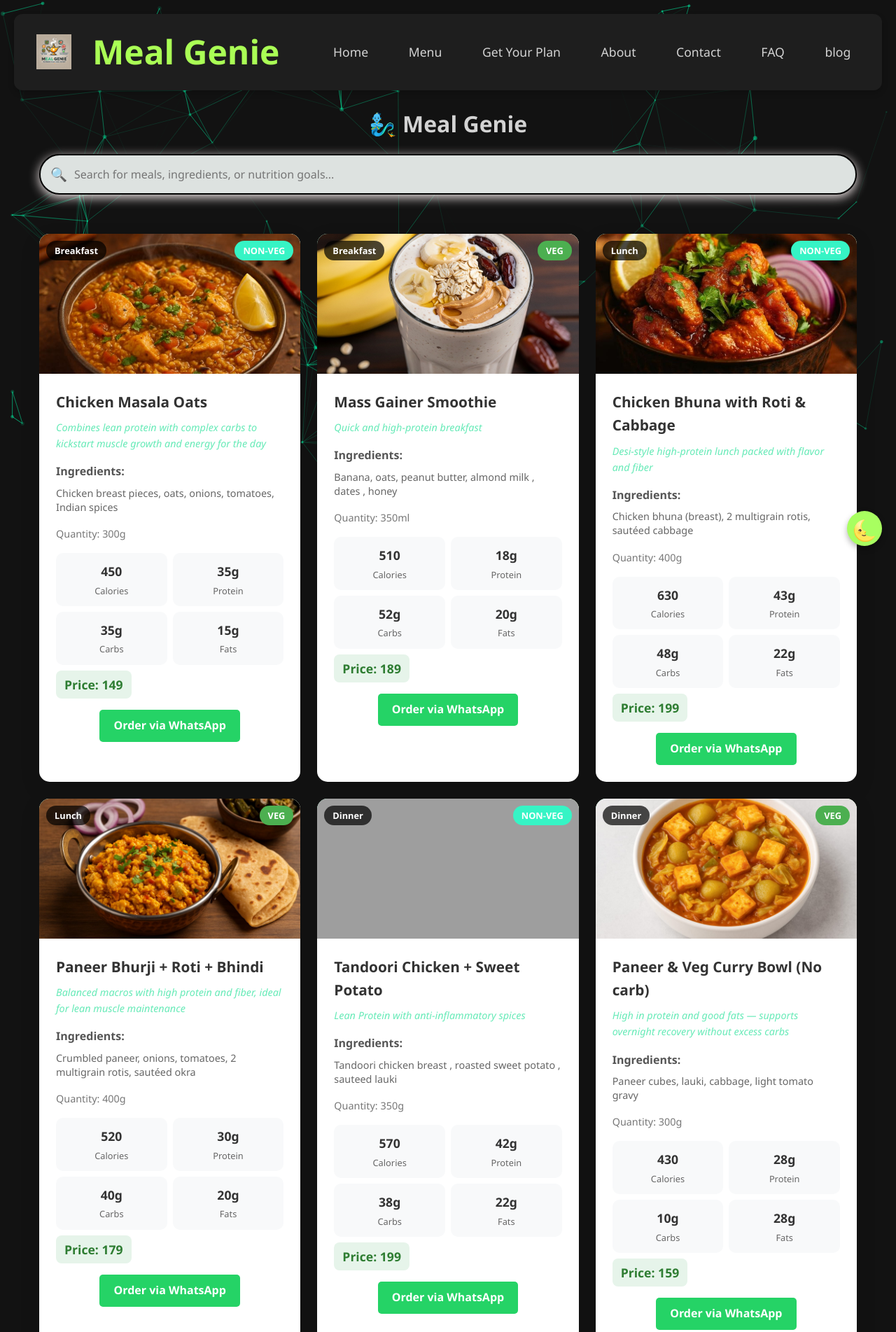
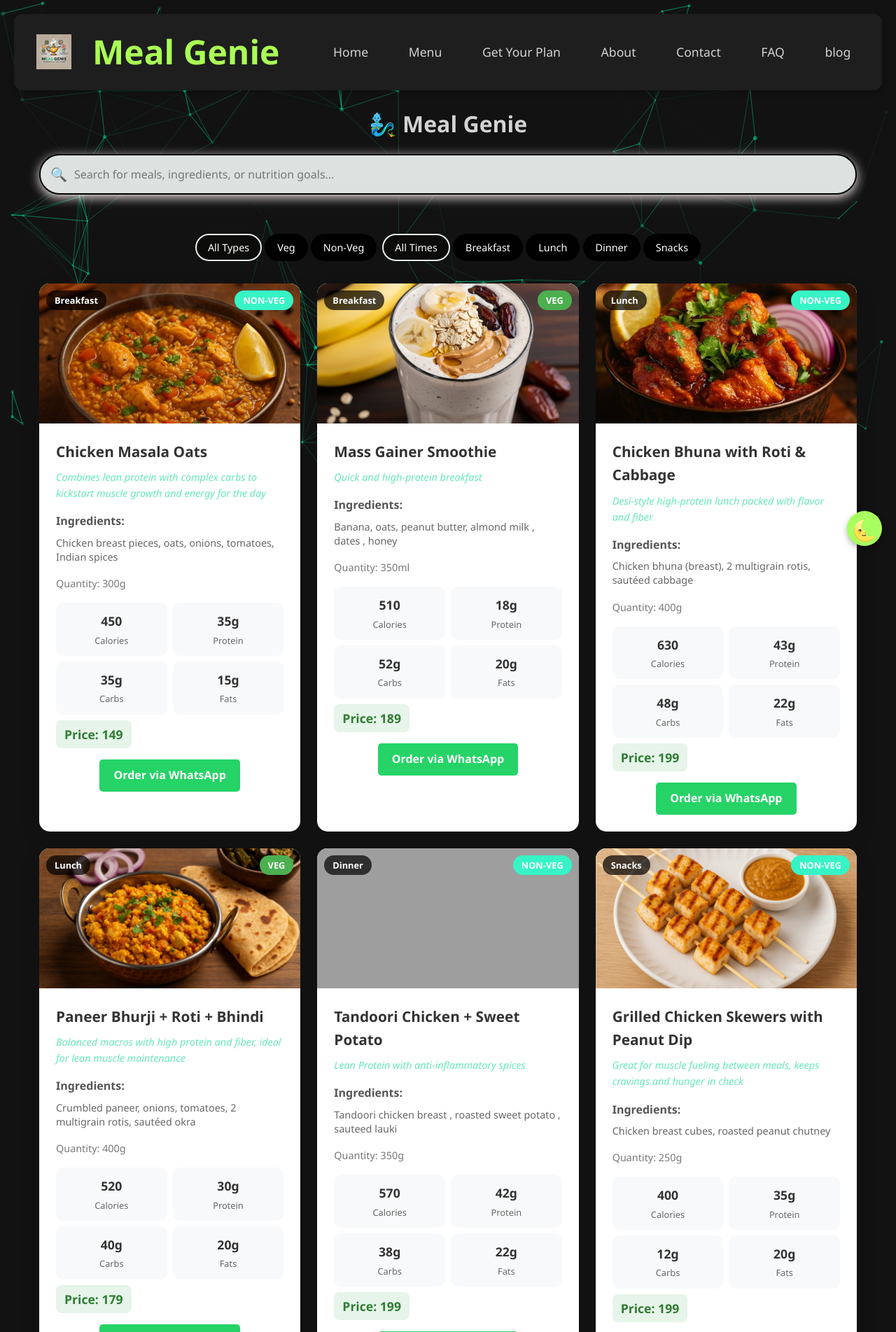
Before and after one commit to jiyad-shaikh/meal-genie, a Flask app: page /menu in a window 1280 px wide. Shown: the top 1903 px of the page at 70% size. Run offline with Flask 3, Linux system fonts and the light colour scheme; some libraries are stand-ins or nearby versions; grey boxes are pictures that could not be loaded.

Commit message:
removed unwanted images and re- added the filters

```diff
--- a/templates/menu.html
+++ b/templates/menu.html
@@ -25,22 +25,35 @@
 
     <div class="main-content">
         <div class="container">
-                <div class="meal-grid" id="all-meals-grid">
+            <div class="filters">
+                <div class="filter-group">
+                    <button class="filter-btn active" data-filter-type="type" data-filter-value="all">All Types</button>
+                    <button class="filter-btn" data-filter-type="type" data-filter-value="veg">Veg</button>
+                    <button class="filter-btn" data-filter-type="type" data-filter-value="non-veg">Non-Veg</button>
                 </div>
+                <div class="filter-group">
+                    <button class="filter-btn active" data-filter-type="mealTime" data-filter-value="all">All Times</button>
+                    <button class="filter-btn" data-filter-type="mealTime" data-filter-value="breakfast">Breakfast</button>
+                    <button class="filter-btn" data-filter-type="mealTime" data-filter-value="lunch">Lunch</button>
+                    <button class="filter-btn" data-filter-type="mealTime" data-filter-value="dinner">Dinner</button>
+                    <button class="filter-btn" data-filter-type="mealTime" data-filter-value="snacks">Snacks</button>
+                </div>
+            </div>
+            <div class="meal-grid" id="all-meals-grid">
+            </div>
             <div class="no-results hidden" id="no-results">
                 <p>No meals found matching your search criteria. Try adjusting your filters!</p>
             </div>
         </div>
     </div>
 
+
     <script>
         // Sample meal data
         const meals = [
-            // Muscle Gain
             {
                 id: 1,
                 name: "Chicken Masala Oats",
-                category: "muscle-gain",
                 type: "non-veg",
                 mealTime: "breakfast",
                 benefit: "Combines lean protein with complex carbs to kickstart muscle growth and energy for the day",
@@ -53,7 +66,6 @@
             {
                 id: 2,
                 name: "Mass Gainer Smoothie",
-                category: "muscle-gain",
                 type: "veg",
                 mealTime: "breakfast",
                 benefit: "Quick and high-protein breakfast",
@@ -66,7 +78,6 @@
             {
                id: 3,
                name: "Chicken Bhuna with Roti & Cabbage",
-               category: "muscle-gain",
                type: "non-veg",
                mealTime: "lunch",
                benefit: "Desi-style high-protein lunch packed with flavor and fiber",
@@ -79,7 +90,6 @@
             {
                 id: 4,
                 name: "Paneer Bhurji + Roti + Bhindi",
-                category: "muscle-gain",
                 type: "veg",
                 mealTime: "lunch",
                 benefit: "Balanced macros with high protein and fiber, ideal for lean muscle maintenance",
@@ -92,7 +102,6 @@
             {
                 id: 5,
                 name: "Tandoori Chicken + Sweet Potato",
-                category: "muscle-gain",
                 type: "non-veg",
                 mealTime: "dinner",
                 benefit: "Lean Protein with anti-inflammatory spices",
@@ -104,21 +113,7 @@
             },
              {
                 id: 6,
-                name: "Paneer & Veg Curry Bowl (No carb)",
-                category: "muscle-gain",
-                type: "veg",
-                mealTime: "dinner",
-                benefit: "High in protein and good fats — supports overnight recovery without excess carbs",
-                ingredients: "Paneer cubes, lauki, cabbage, light tomato gravy",
-                quantity: "300g",
-                nutrition: { calories: 430, protein: 28, carbs: 10, fats: 28 },
-                Image: "/static/images/paneer_curry.jpg",
-                price:"159"
-            },
-             {
-                id: 7,
                 name: "Grilled Chicken Skewers with Peanut Dip",
-                category: "muscle-gain",
                 type: "non-veg",
                 mealTime: "snacks",
                 benefit: "Great for muscle fueling between meals, keeps cravings and hunger in check",
@@ -129,24 +124,8 @@
                 price:"199"
             },
             {
-                id: 8,
-                name: "Tofu Chaat Bowl",
-                category: "muscle-gain",
-                type: "veg",
-                mealTime: "snacks",
-                benefit: "Protein-packed snack for muscle growth",
-                ingredients: "Grilled Tofu , onions , tomatoes , chaat masala , corriander",
-                quantity: "200g",
-                nutrition: { calories: 370, protein: 22, carbs: 15, fats: 20 },
-                Image: "/static/images/tofu_chaat.jpg",
-                price:"149"
-            },
-
-            // Weight Loss
-            {
-                id: 9,
+                id: 7,
                 name: "Eggless Chicken Sandwich (Curd-based)",
-                category: "weight-loss",
                 type: "non-veg",
                 mealTime: "breakfast",
                 benefit: "High protein & gut-friendly twist to a regular sandwich",
@@ -157,9 +136,8 @@
                 price:"149"
             },
             {
-                id: 10,
+                id: 8,
                 name: "Poha with Roasted Peanuts",
-                category: "weight-loss",
                 type: "veg",
                 mealTime: "breakfast",
                 benefit: "Provides sustained energy with fiber and moderate protein — ideal for a weight loss morning meal",
@@ -170,9 +148,8 @@
                 price:"129"
             },
             {
-                id: 11,
+                id: 9,
                 name: "Chicken Breast Curry + Brown Rice",
-                category: "weight-loss",
                 type: "non-veg",
                 mealTime: "lunch",
                 benefit: "Clean high-protein lunch for fat loss",
@@ -183,35 +160,8 @@
                 price:"199"
             },
             {
-                id: 12,
-                name: "Moong Dal + Brown Rice + Lauki Sabzi",
-                category: "weight-loss",
-                type: "veg",
-                mealTime: "lunch",
-                benefit: "Great for digestion and satiety while controlling calorie intake",
-                ingredients: "Moong dal, 1/2 cup brown rice, bottle gourd curry",
-                quantity: "350g",
-                nutrition: { calories: 380, protein: 18, carbs: 45, fats: 10 },
-                Image: "/static/images/moong_dal.jpeg",
-                price:"169"
-            },
-            {
-                id: 13,
-                name: "Chicken Curry + 1 Roti + Cabbage Sabzi",
-                category: "weight-loss",
-                type: "non-veg",
-                mealTime: "dinner",
-                benefit: "Balanced, low-calorie dinner for weight loss and recovery",
-                ingredients: "Chicken curry (lean breast), whole wheat roti, cabbage sabzi, spices",
-                quantity: "1 roti + 150g chicken curry + 100g cabbage sabzi",
-                nutrition: { calories: 360, protein: 28, carbs: 22, fats: 15 },
-                Image: "/static/images/chicken_curry_roti_cabbage.jpeg",
-                price:"199"
-            },
-            {
-                id: 14,
+                id: 10,
                 name: "Rajma Curry + 1 Roti + Bhindi Sabzi",
-                category: "weight-loss",
                 type: "veg",
                 mealTime: "dinner",
                 benefit: "High-fiber, plant-protein dinner for weight loss and gut health",
@@ -222,9 +172,8 @@
                 price:"169"
             },
             {
-                id: 15,
+                id: 11,
                 name: "Chicken-Drumstick-Curd Dip with Carrot Sticks",
-                category: "weight-loss",
                 type: "non-veg",
                 mealTime: "snacks",
                 benefit: "Tasty, hydrating, and low-carb",
@@ -235,9 +184,8 @@
                 price:"169"
             },
             {
-                id: 16,
+                id: 12,
                 name: "Curd Bowl with Chia & Fruits",
-                category: "weight-loss",
                 type: "veg",
                 mealTime: "snacks",
                 benefit: "Supports digestion and keeps hunger away between meals",
@@ -250,9 +198,8 @@
 
             // General Health
              {
-                id: 17,
+                id: 13,
                 name: "Sweet Potato Chicken Hash",
-                category: "general-health",
                 type: "non-veg",
                 mealTime: "breakfast",
                 benefit: "Balanced blend of lean protein and complex carbs",
@@ -262,36 +209,9 @@
                 Image: "/static/images/sweet_potato_chicken_hash.png",
                 price:"169"
             },
-             {
-                id: 18,
-                name: "Oats Upma with Veggies",
-                category: "general-health",
-                type: "veg",
-                mealTime: "breakfast",
-                benefit: "Balanced blend of lean protein and complex carbs",
-                ingredients: "Rolled oats, carrots, cabbage, onions, green chili, ghee",
-                quantity: "250g",
-                nutrition: { calories: 330, protein: 12, carbs: 40, fats: 10 },
-                Image: "/static/images/oats_upma.png",
-                price:"149"
-            },
             {
-                id: 19,
-                name: "Chicken & Lauki Kofta + Roti",
-                category: "general-health",
-                type: "non-veg",
-                mealTime: "lunch",
-                benefit: "Combines hydration from lauki with lean protein for a perfect mid-day boost",
-                ingredients: "Minced chicken, grated lauki, 2 rotis",
-                quantity: "350g",
-                nutrition: { calories: 480, protein: 35, carbs: 40, fats: 18 },
-                Image: "/static/images/minced_chicken_lauki_roti.jpeg",
-                price:"199"
-            },
-            {
-                 id: 20,
+                 id: 14,
                  name: "Paneer Stir Fry + Sweet Potato Mash",
-                 category: "general-health",
                  type: "veg",
                  mealTime: "lunch",
                  benefit: "Balanced meal rich in protein, fiber, and complex carbs",
@@ -303,9 +223,8 @@
 
             },
             {
-                id: 21,
+                id: 15,
                 name: "Grilled Chicken + Boiled Veg Plate",
-                category: "general-health",
                 type: "non-veg",
                 mealTime: "dinner",
                 benefit: "A clean dinner that fuels recovery and keeps you feeling light",
@@ -316,22 +235,8 @@
                 price:"199"
             },
             {
-                id: 22,
-                name: "Tofu Sabzi + Roti + Bhindi",
-                category: "general-health",
-                type: "veg",
-                mealTime: "dinner",
-                benefit: "Supports digestion while providing enough protein and fiber",
-                ingredients: "Tofu, onion-tomato gravy, 1 roti, bhindi sabzi",
-                quantity: "300g",
-                nutrition: { calories: 400, protein: 22, carbs: 35, fats: 15 },
-                Image: "/static/images/tofu_sabzi_roti_bhindi.png",
-                price:"169"
-            },
-            {
-                id: 23,
+                id: 16,
                 name: "Chicken Lettuce Wraps",
-                category: "general-health",
                 type: "non-veg",
                 mealTime: "snacks",
                 benefit: "Clean energy and protein punch – perfect mid-day fuel",
@@ -341,28 +246,20 @@
                 Image: "/static/images/chicken_lettuce_wraps.png",
                 price:"159"
             },
-            {
-                id: 24,
-                name: "Peanut Butter Oats Balls",
-                category: "general-health",
-                type: "veg",
-                mealTime: "snacks",
-                benefit: "Nutritious energy bites rich in healthy fats and fiber",
-                ingredients: "Rolled oats, natural peanut butter, honey, chia seeds",
-                quantity: "3 medium balls (120g)",
-                nutrition: { calories: 250, protein: 10, carbs: 20, fats: 14 },
-                Image: "/static/images/peanut_butter_oats_balls.png",
-                price:"99"
-            }
+
         ];
 
         // DOM elements
         const searchInput = document.getElementById('searchInput');
         const allMealsGrid = document.getElementById('all-meals-grid');
         const noResults = document.getElementById('no-results');
+        const filterButtons = document.querySelectorAll('.filter-btn');
 
         // State
         let searchTerm = '';
+        let currentTypeFilter = 'all';
+        let currentMealTimeFilter = 'all';
+
 
         // Initialize
         function init() {
@@ -378,11 +275,16 @@
             // Filter meals
             const filteredMeals = meals.filter(meal => {
                 const searchLower = searchTerm.toLowerCase();
-                return (
+                const matchesSearch = (
                     meal.name.toLowerCase().includes(searchLower) ||
                     meal.ingredients.toLowerCase().includes(searchLower) ||
                     meal.benefit.toLowerCase().includes(searchLower)
                 );
+
+                const matchesType = (currentTypeFilter === 'all' || meal.type === currentTypeFilter);
+                const matchesMealTime = (currentMealTimeFilter === 'all' || meal.mealTime === currentMealTimeFilter);
+
+                return matchesSearch && matchesType && matchesMealTime;
             });
 
             // Render all filtered meals
@@ -453,6 +355,30 @@
             });
         }
 
+         // Filter button functionality
+            filterButtons.forEach(button => {
+                button.addEventListener('click', (e) => {
+                    const filterType = e.target.dataset.filterType;
+                    const filterValue = e.target.dataset.filterValue;
+
+                    // Remove 'active' class from all buttons of the same filter type
+                    document.querySelectorAll(`.filter-btn[data-filter-type="${filterType}"]`).forEach(btn => {
+                        btn.classList.remove('active');
+                    });
+
+                    // Add 'active' class to the clicked button
+                    e.target.classList.add('active');
+
+                    if (filterType === 'type') {
+                        currentTypeFilter = filterValue;
+                    } else if (filterType === 'mealTime') {
+                        currentMealTimeFilter = filterValue;
+                    }
+                    renderMeals();
+                });
+            });
+
+
         // Initialize the app
         init();
 
```
Also changed, not shown: static/images/keto chicken bowl.jpg (deleted), static/images/logohero.png (deleted), static/images/minced_chicken_lauki_roti.jpeg (deleted), static/images/moong_dal.jpeg (deleted), static/images/tofu_chaat.jpg (deleted).
